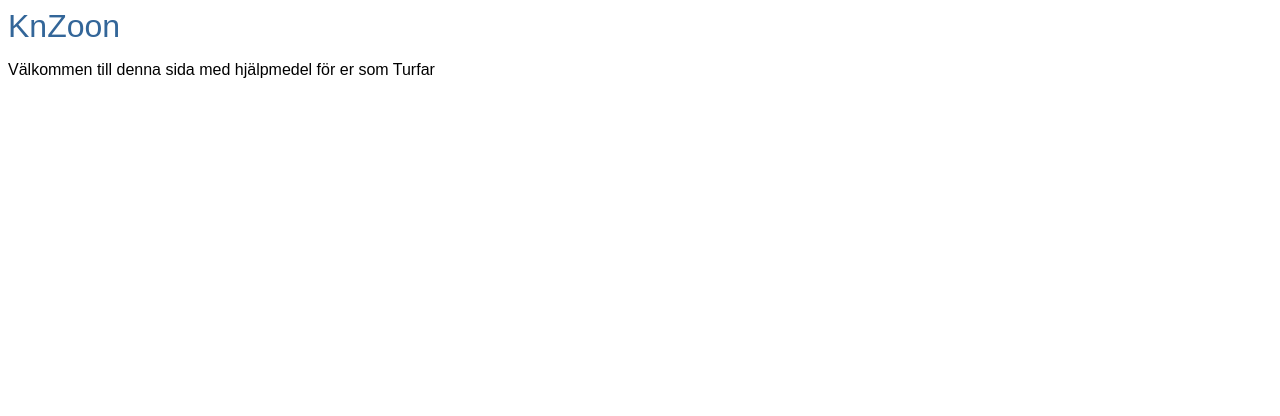
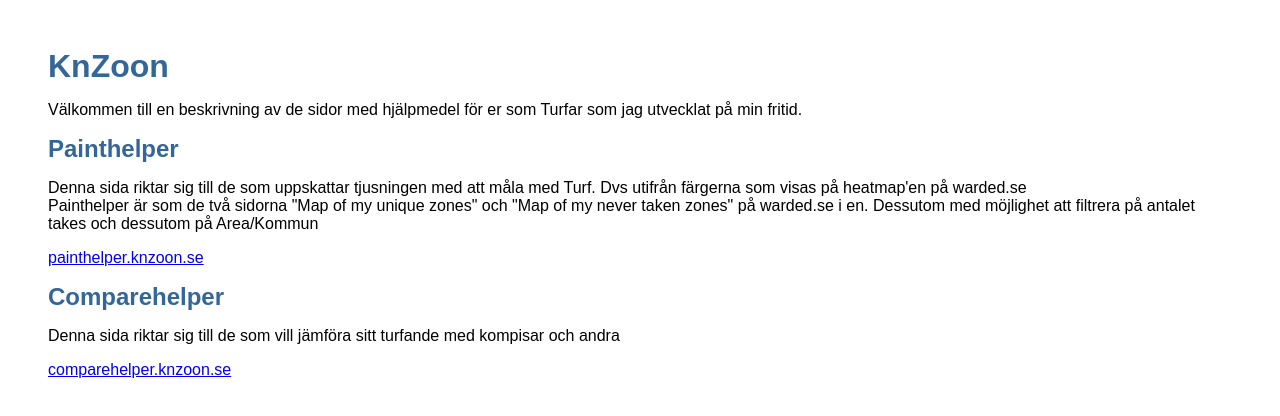
Before and after one commit to knzoon/knzoon, a plain HTML site: page src/index.html in a window 1280 px wide. Drawn offline with Linux system fonts and the light colour scheme.

Commit message:
Minimal description of painthelper and comparehelper

```diff
--- a/src/index.html
+++ b/src/index.html
@@ -5,13 +5,19 @@
         <style>
             .general {
                 font-family: Arial, Helvetica, sans-serif;
+                margin: 3em;
             }
             .pageHeader {
+                font-weight: bolder;
                 color: #369;
                 font-size: 200%;
                 margin-bottom: 10px;
                 /*    background: gold;
                     border: 1px solid black; */
+            }
+            h1 {
+                color: #369;
+                font-size: 150%;
             }
         </style>
     </head>
@@ -20,7 +26,26 @@
             KnZoon
         </div>
         <p>
-            Välkommen till denna sida med hjälpmedel för er som Turfar
+            Välkommen till en beskrivning av de sidor med hjälpmedel för er som Turfar som jag utvecklat på min fritid.
+        </p>
+
+        <h1>Painthelper</h1>
+        <p>
+            Denna sida riktar sig till de som uppskattar tjusningen med att måla med Turf.
+            Dvs utifrån färgerna som visas på heatmap'en på warded.se<br>
+            Painthelper är som de två sidorna "Map of my unique zones" och "Map of my never taken zones" på warded.se i en.
+            Dessutom med möjlighet att filtrera på antalet takes och dessutom på Area/Kommun
+        </p>
+        <p>
+            <a href="https://painthelper.knzoon.se/">painthelper.knzoon.se</a>
+        </p>
+
+        <h1>Comparehelper</h1>
+        <p>
+            Denna sida riktar sig till de som vill jämföra sitt turfande med kompisar och andra
+        </p>
+        <p>
+            <a href="https://comparehelper.knzoon.se/">comparehelper.knzoon.se</a>
         </p>
     </body>
 </html>
```
